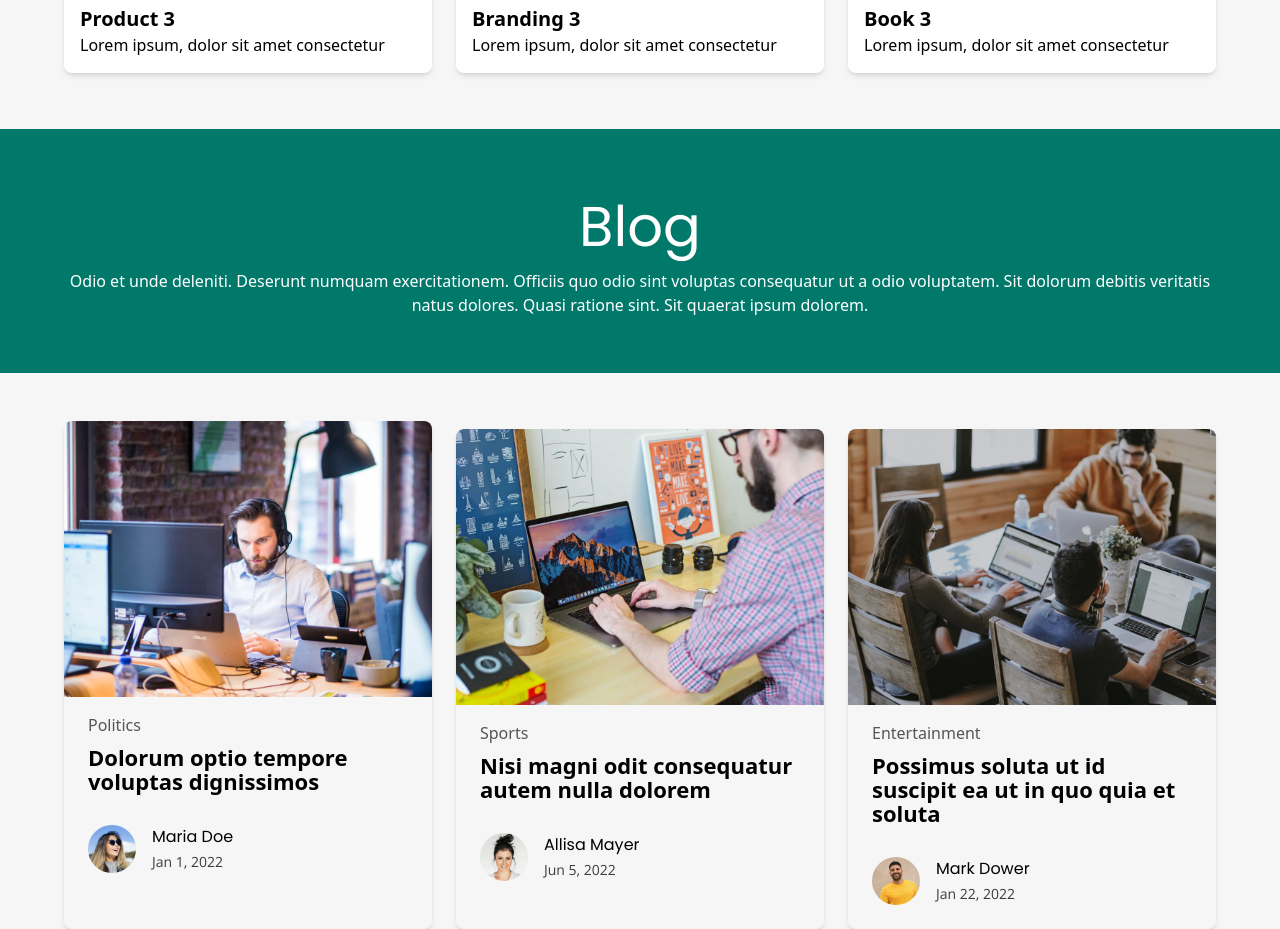
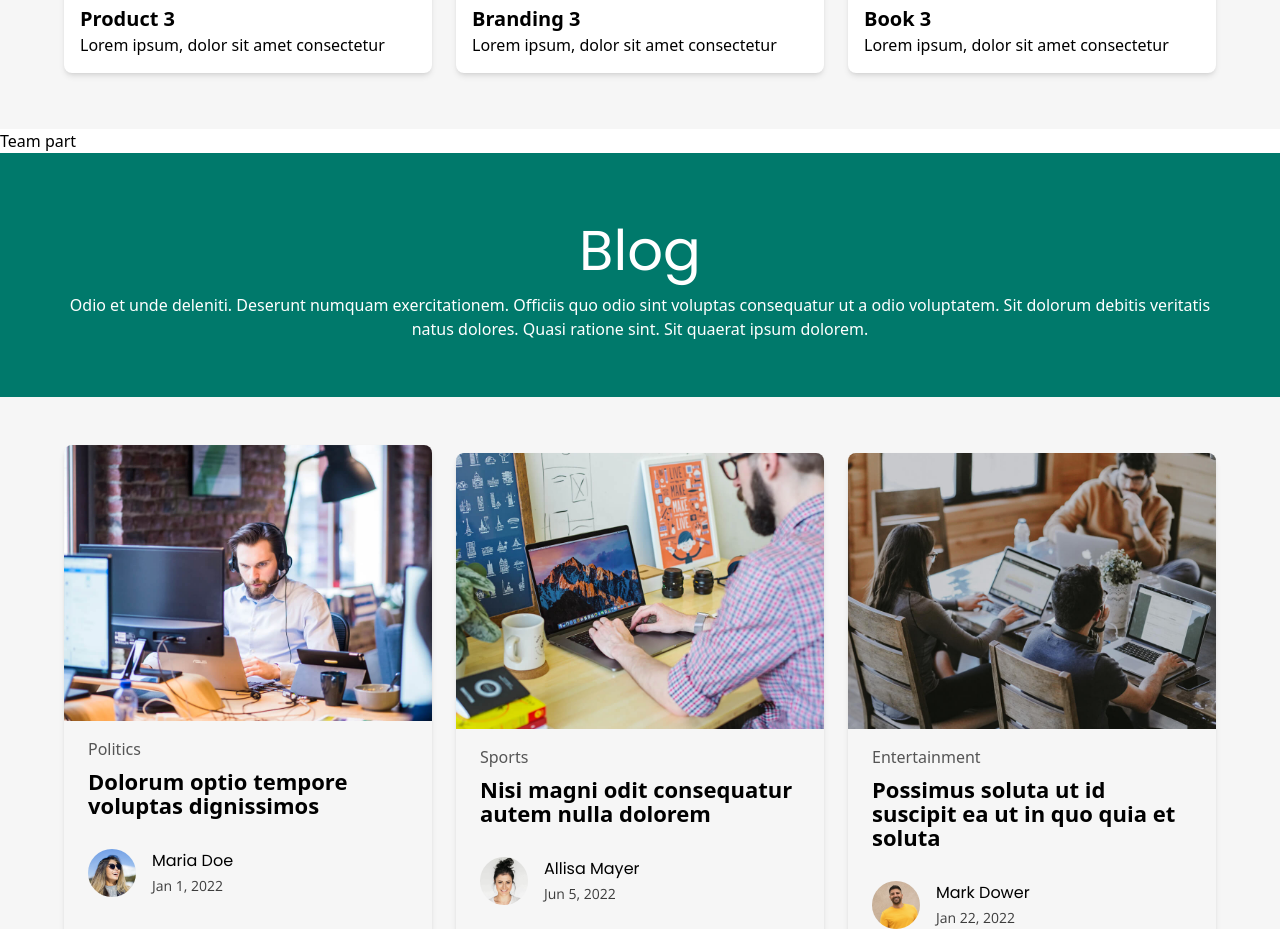
Before and after one commit to hafiz1379/impact-business-website, a React (Create React App) app: page / in a window 1280 px wide. Shown: the part 6540-7469 px from the top of the page. Built offline with nearby package versions, Linux system fonts and the light colour scheme.

Commit message:
Added Team component

```diff
--- /dev/null
+++ b/src/components/Team/Team.jsx
@@ -0,0 +1,9 @@
+function Team() {
+  return (
+    <>
+      <h1>Team part</h1>
+    </>
+  );
+}
+
+export default Team;
--- a/src/pages/Home.jsx
+++ b/src/pages/Home.jsx
@@ -6,6 +6,7 @@ import About from '../components/About/About';
 import Contact from '../components/Contact/Contact';
 import Footer from '../components/Footer';
 import Blog from '../components/Blog/Blog';
+import Team from '../components/Team/Team';
 
 function Home() {
   return (
@@ -15,6 +16,7 @@ function Home() {
       <About />
       <Service />
       <Portfolio />
+      <Team />
       <Blog />
       <Contact />
       <Footer />
```
